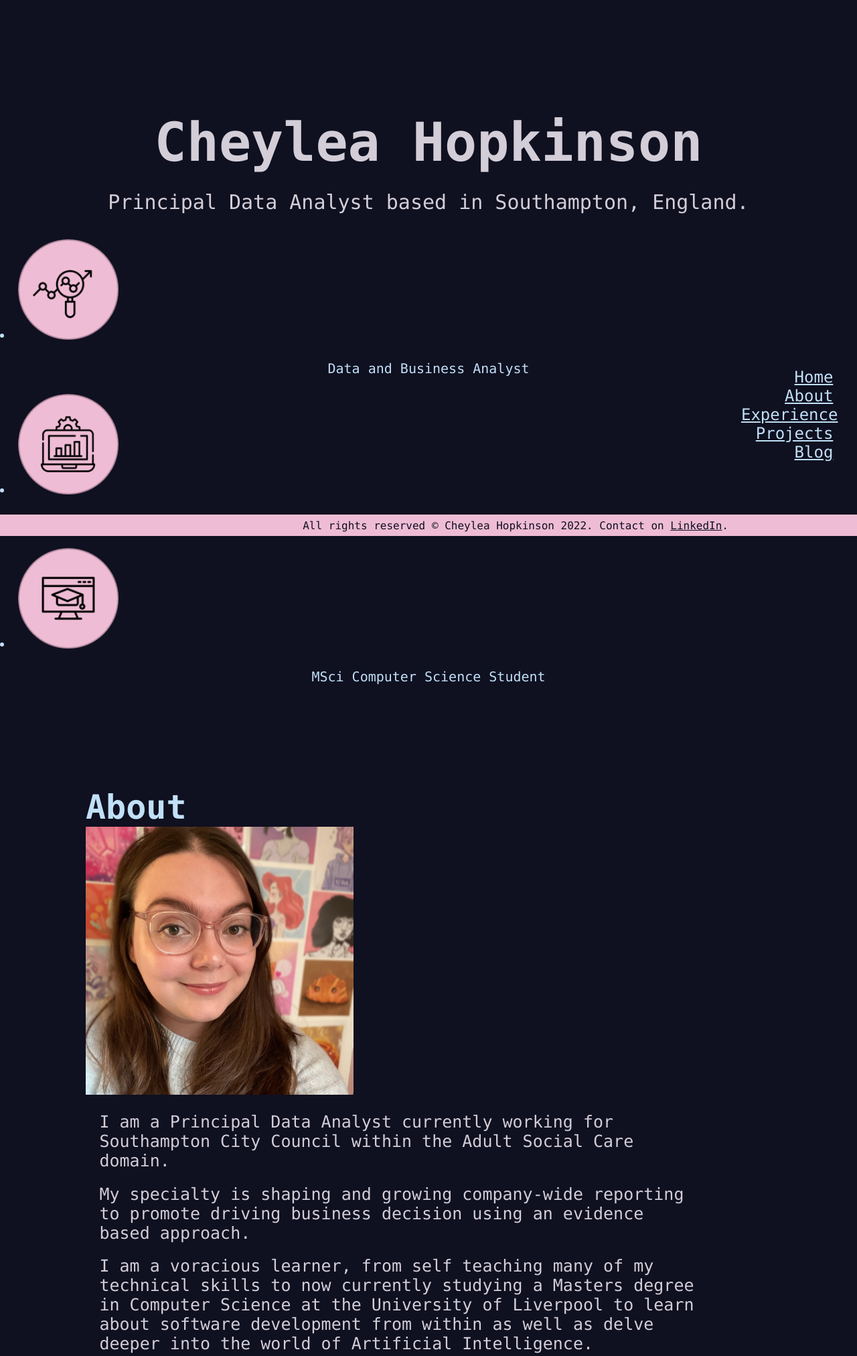
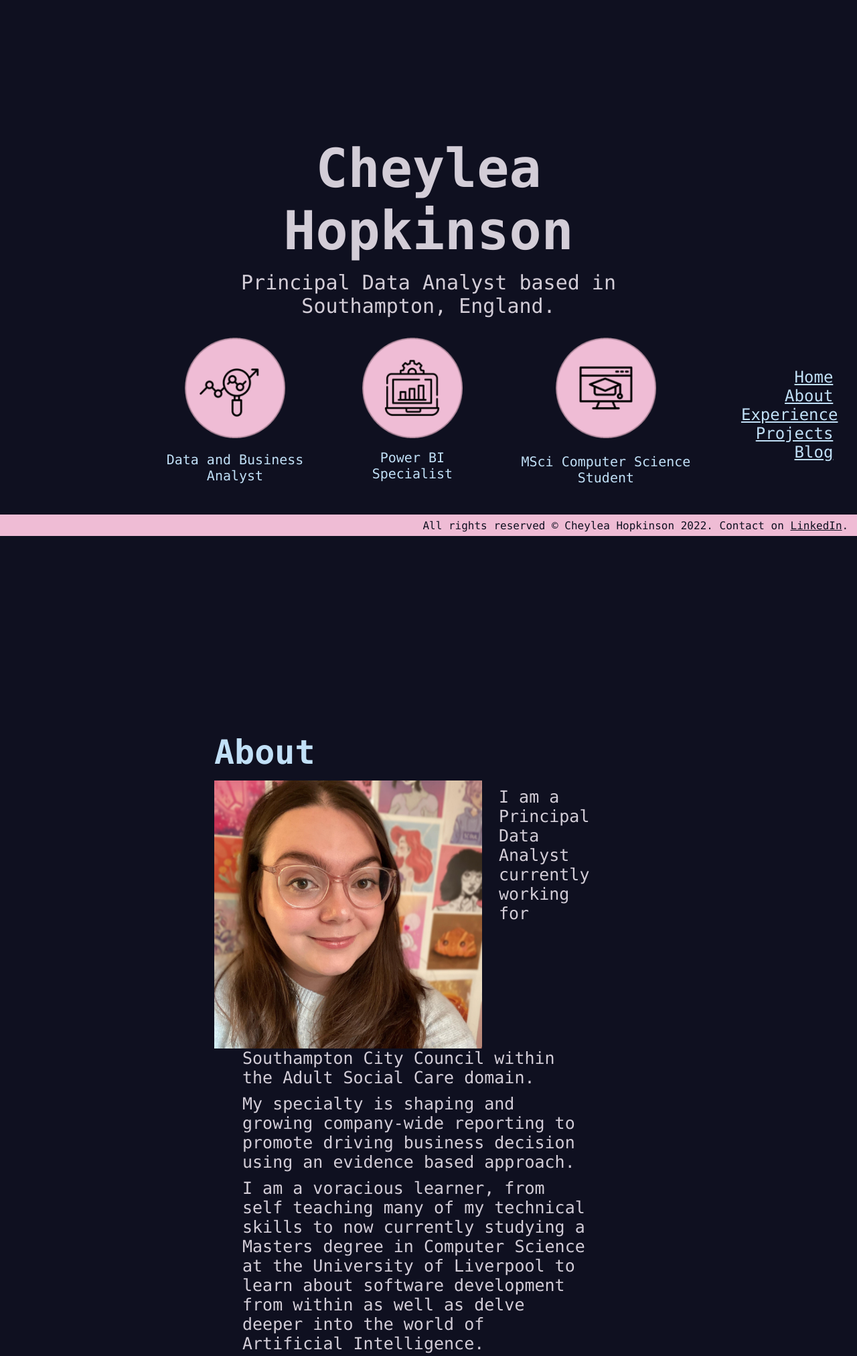
Before and after one commit to cheylea/cheylea.github.io, a Flask app: page / in a window 1280 px wide. Shown: the top 2024 px of the page at 67% size. Run offline with Flask 3, Linux system fonts and the light colour scheme.

Commit message:
Updated stylesheet

```diff
--- a/static/css/stylesheet.css
+++ b/static/css/stylesheet.css
@@ -25,9 +25,11 @@
   ––––––––––––––––––––––––––––––––––––––––––––––––––-------------------- */
   .header {
     padding: 1%;
+    padding-left: 25%;
+    padding-right: 25%;
     color: #D3CDD7;
     text-align: center;
-    margin-top: 12%;
+    margin-top: 15%;
   }
   .header h1 {
     font-size: 80px;
@@ -57,6 +59,7 @@
   }
   .nav a { /* Changes the text colour when the link hovers over */
     color: #C1E0F7;
+    transition: all 0.3s ease 0.2s;
   }
   .nav a:hover { /* Changes the text colour when the link hovers over */
     color: #D3CDD7;
@@ -69,8 +72,9 @@
     color: #D3CDD7;
     text-align: left;
     padding: 10%;
+    padding-left: 25%;
+    padding-right: 25%;
     font-size: 25px;
-    display: inline-block;
     vertical-align: middle;
   }
   .main a {
@@ -91,37 +95,50 @@
   .main h1 {
     font-size: 50px;
     color: #C1E0F7;
+    padding-top: 5%;
+    padding-bottom: 2%;
   }
 
   .main h2 {
-    font-size: 40px;
-    padding-top: 2%;
-    padding-bottom: 2%;
+    font-size: 30px;
+    padding-top: 3%;
+    padding-bottom: 1%;
     color: #C1E0F7
   }
 
   .main p {
-    padding-top: 2%;
-    padding-left: 2%;
+    padding-left: 5%;
     padding-right: 10%;
-    color: #D3CDD7
+    color: #D3CDD7;
+    margin: 10px 10px;
   }
 
   .main img {
     width: 400px;
     height: 400px;
+    float: left;
+    margin-right: 25px;
   }
 
-  /* Styling for icons on index page
+  /* Styling for icons for top of website page
   –––––––––––––––––––––––––––––––––––––––––––––––––– */
   .icons {
     color: #C1E0F7;
     font-size: 20px;
+    list-style-type: none;
+    border: none;
+    padding-left: 0;
+    padding-top: 5px;
+    display: block;
+    display: inline-flex;
+    width: 100%;
+    text-align: center;
+    justify-content: center;
+    margin-bottom: 15%;
   }
 
   .icons p {
-    padding: 2%;
-    text-align: center;
+    padding: 5%;
   }
 
   .icons img {
@@ -142,7 +159,7 @@
   .footer p {
     padding-top: 0.5%;
     padding-bottom: 0.5%;
-    padding-right: 15%;
+    padding-right: 1%;
     color: #0F1020;
     font-size: 16px;
 
```
